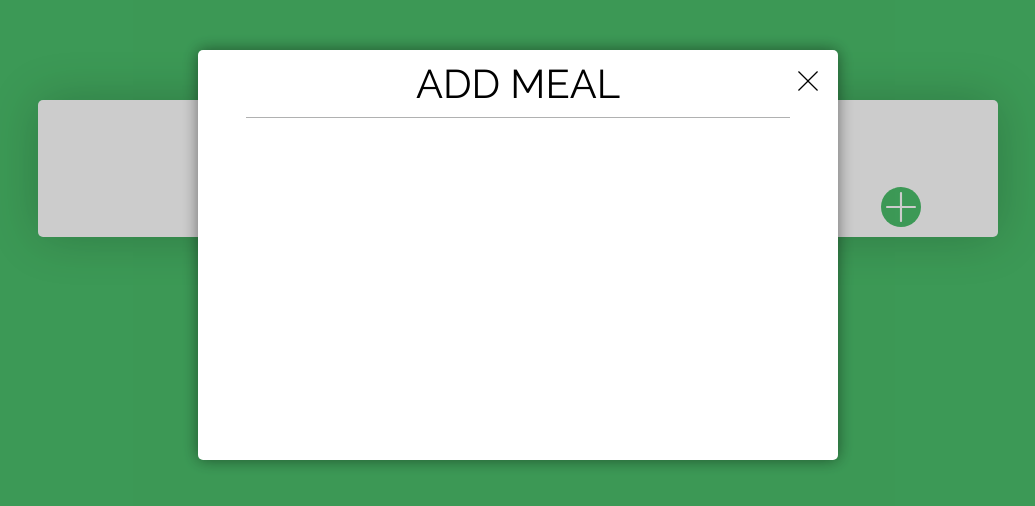
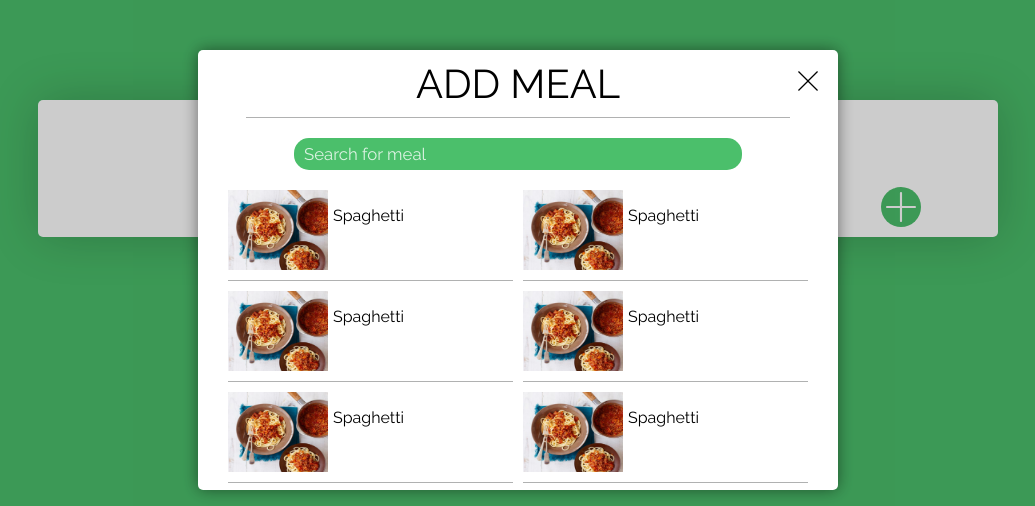
Before and after one commit to Oluwa-nifemi/Book-A-Meal, a plain HTML site: page UI/menu.html in a window 1280 px wide. Both pictures are taken after a click on the button 1023 px from the left and 207 px from the top of the page. Shown: the whole page, without its empty margins (122-1157 px from the left). Drawn offline with Linux system fonts and the light colour scheme.

Commit message:
Added meals and search input to add meal modal

```diff
--- a/UI/css/menu.css
+++ b/UI/css/menu.css
@@ -117,3 +117,44 @@ button{
 .hide-modal img{
     height: 100%;
 }
+.search{
+    display: flex;
+    width: 70%;
+    margin: 20px auto;
+}
+.search input{
+    width: 100%;
+    height: 30px;
+    border-radius: 15px;
+    border: none;
+    background-color: #4BBF6B;
+    color: white;
+    padding-left: 10px;
+    font-family: 'Raleway',sans-serif;
+    font-size: 1.05em;
+    outline: none;
+}
+.search input:focus{
+    box-shadow: 0 0 .5rem #4BBF6B;
+}
+.search input::placeholder{
+    color: rgba(255, 255, 255, 0.8);
+}
+.modal-content .meals{
+    display: grid;
+    grid-template-columns: 1fr 1fr;
+    grid-column-gap: 10px;
+    padding: 0 30px;
+    max-height: 300px;
+    overflow-y: auto;
+}
+.modal-content .meal{
+    border-bottom: 1px solid rgb(176, 177, 177);
+    padding-bottom: 10px;
+    margin-bottom: 10px;
+    width: 100%
+}
+.modal-content .meal img{
+    width: 100px;
+    margin-right: 5px
+}
--- a/UI/menu.html
+++ b/UI/menu.html
@@ -21,6 +21,59 @@
             <div class="modal-header">ADD MEAL</div>
             <button class="hide-modal"><img src="images/svg/cancel.svg"></button>
             <div class="split"></div>
+            <div class="search">
+                <input type="text" placeholder="Search for meal">
+            </div>
+            <div class="meals">
+                <div class="meal">
+                    <img src="images/meal1.jpg">
+                    <p>Spaghetti</p>
+                </div>
+                <div class="meal">
+                    <img src="images/meal1.jpg">
+                    <p>Spaghetti</p>
+                </div>
+                <div class="meal">
+                    <img src="images/meal1.jpg">
+                    <p>Spaghetti</p>
+                </div>
+                <div class="meal">
+                    <img src="images/meal1.jpg">
+                    <p>Spaghetti</p>
+                </div>
+                <div class="meal">
+                    <img src="images/meal1.jpg">
+                    <p>Spaghetti</p>
+                </div>
+                <div class="meal">
+                    <img src="images/meal1.jpg">
+                    <p>Spaghetti</p>
+                </div>
+                <div class="meal">
+                    <img src="images/meal1.jpg">
+                    <p>Spaghetti</p>
+                </div>
+                <div class="meal">
+                    <img src="images/meal1.jpg">
+                    <p>Spaghetti</p>
+                </div>
+                <div class="meal">
+                    <img src="images/meal1.jpg">
+                    <p>Spaghetti</p>
+                </div>
+                <div class="meal">
+                    <img src="images/meal1.jpg">
+                    <p>Spaghetti</p>
+                </div>
+                <div class="meal">
+                    <img src="images/meal1.jpg">
+                    <p>Spaghetti</p>
+                </div>
+                <div class="meal">
+                    <img src="images/meal1.jpg">
+                    <p>Spaghetti</p>
+                </div>
+            </div>
         </div>
     </div>
     <script src="js/menu.js"></script>
```
